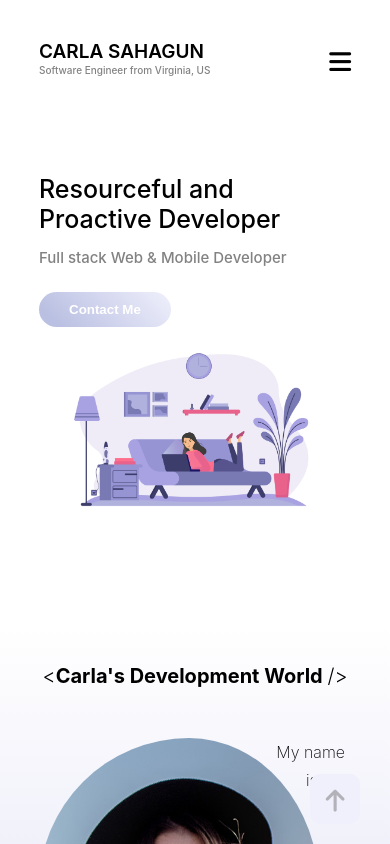
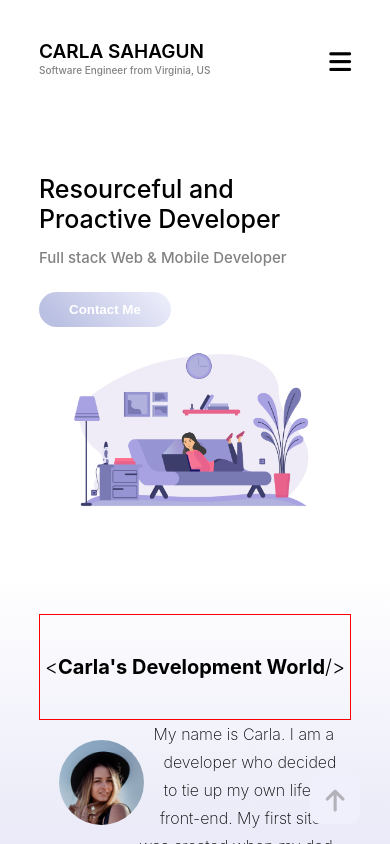
Before and after one commit to itacamba/portfolio, a React (Create React App) app: page / in a window 390 px wide. Shown: the top 844 px of the page. Built offline with nearby package versions, Linux system fonts and the light colour scheme.

Commit message:
fixed spacing between main-banner and about section

```diff
--- a/src/App.css
+++ b/src/App.css
@@ -144,7 +144,7 @@ nav a:hover{
   justify-content: space-between;
   align-items: center;
   /* background: rgba(255, 192, 203, 0.356); */
-  height: 480px;
+  height: 26vw;
 }
 #banner-figure{
   margin-top: -50px;
@@ -191,7 +191,7 @@ nav a:hover{
 @media screen and (max-width: 920px) {
   #main-banner{
     flex-direction: column;
-    height: auto;
+    height: 350px;
   }
   #banner-content{
     width: 100%;
@@ -217,6 +217,23 @@ nav a:hover{
     width: 90%;
     margin-right: 0;
   }
+}
+@media screen and (max-width: 800px) {
+  /* #about{
+    border: 1px solid purple;
+    margin: 0;
+
+  }
+  #main-banner{
+    border:1px solid red;
+    height: 350px
+  }
+  #mobile-about{
+    border:1px solid blue;
+  } */
+  /* #banner-content{
+    padding: 0;
+  } */
 }
 /*-- END MAIN BANNER --*/
 /*-- ABOUT --*/
@@ -286,22 +303,25 @@ nav a:hover{
     padding: 40px 0;
   }
   #mobile-about h1{
+    width: 100%;
+    border: 1px solid red;
     font-size: 20px;
-    padding-bottom: 50px;
+    padding: 40px 0;
   }
   #mobile-about img{
-    width: 300px;
-    height: 300px;
-    border-radius: 500px;
+    width: 40%;
+    height: 40%;
+    border-radius: 100%;
     float: left;
     shape-outside: circle();
-    padding-right: 20px;
+    padding: 20px;
   }
   #mobile-about p{
     text-align: left;
   }
 
 }
+
 /*-- END ABOUT --*/
 /*-- PROJECTS --*/
 #projects{
--- a/src/components/About.js
+++ b/src/components/About.js
@@ -32,7 +32,7 @@ class About extends Component {
                     </div>
                 </div>
                 <div id="mobile-about">
-                    <h1><span>&lt;</span>Carla's Development World <span>&#x2f;&gt;</span></h1>
+                    <h1><span>&lt;</span>Carla's Development World<span>&#x2f;&gt;</span></h1>
                     <img src="../../square-pic.jpg" />
                     <p>My name is Carla. I am a developer who decided to tie up my own life
                             with front-end. My first site was created when my dad had the need to
```
